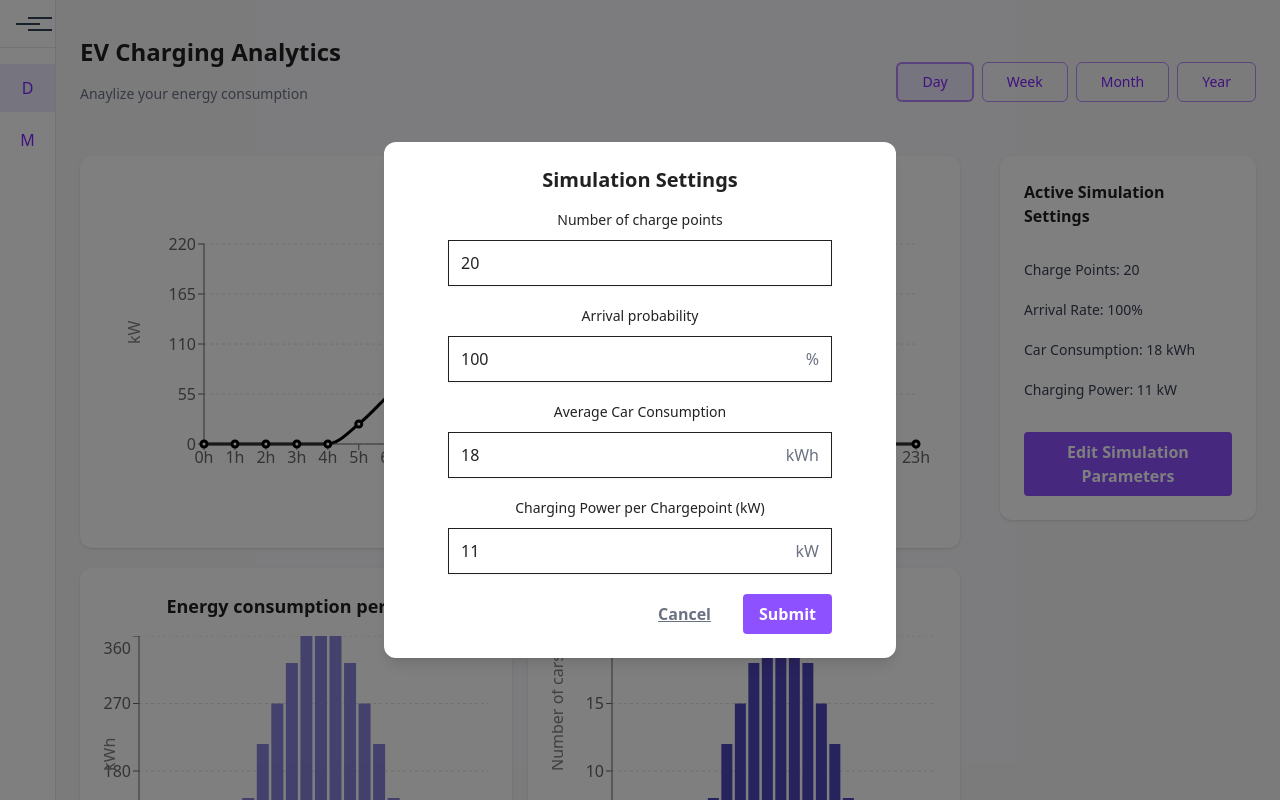
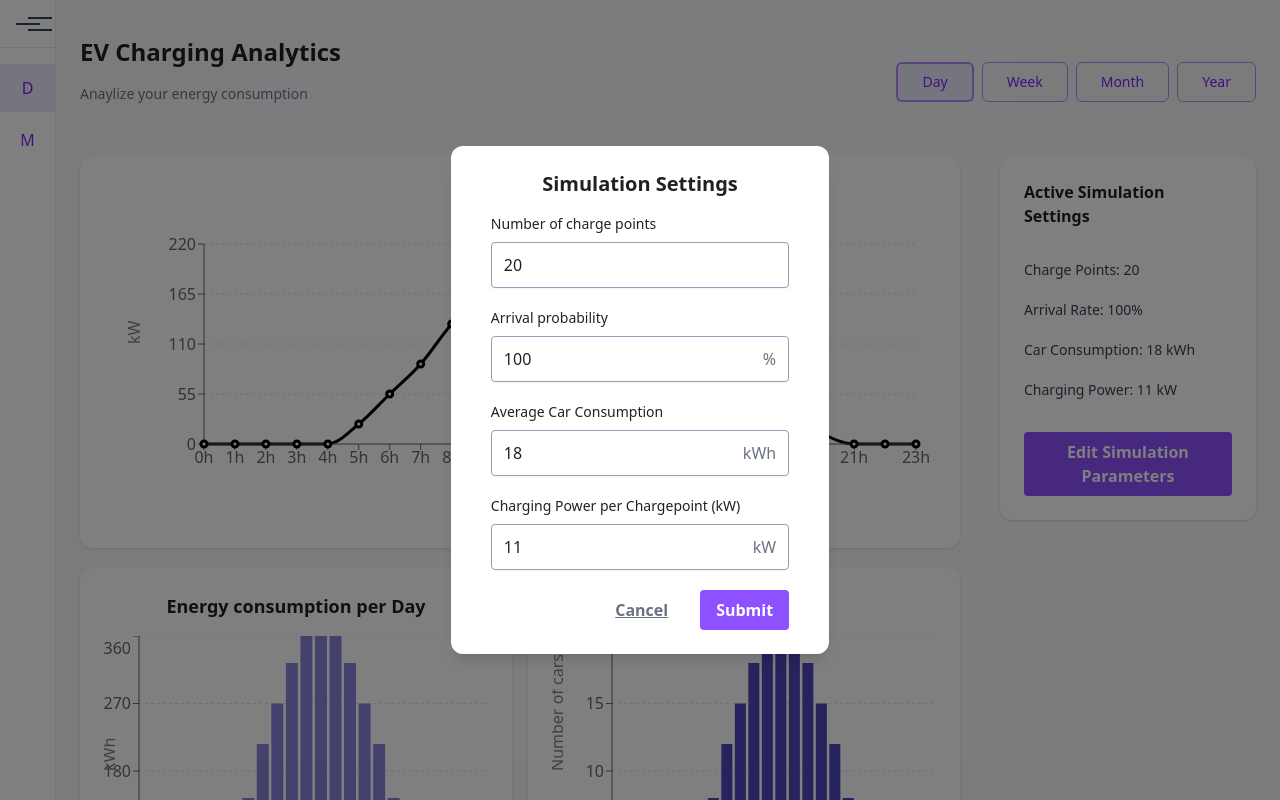
Before and after one commit to Ziva1011/EV-dashboard, a React (Vite) app: page / in a window 1280 px wide. Both pictures are taken after a click on the button "Edit Simulation Parameters". Shown: the top 800 px of the page. Built offline with nearby package versions, Linux system fonts and the light colour scheme.

Commit message:
text align, width form

```diff
--- a/src/components/Modal.tsx
+++ b/src/components/Modal.tsx
@@ -15,7 +15,7 @@ const Modal: React.FC<ModalProps> = ({ isOpen, onClose, children }) => {
       onClick={onClose} // closes when clicking the backdrop
     >
       <div
-        className="bg-white rounded-xl shadow-lg p-6 w-full max-w-lg"
+        className="bg-white rounded-xl shadow-lg p-6 w-fit max-w-lg"
         onClick={(e) => e.stopPropagation()}
       >
         {children}
--- a/src/features/SimulationForm.tsx
+++ b/src/features/SimulationForm.tsx
@@ -61,18 +61,18 @@ const SimulationForm: React.FC<SimulationFormProps> = ({
 
   return (
     <>
-      <form onSubmit={handleSubmit} className="max-w-sm mx-auto">
+      <form onSubmit={handleSubmit} className="max-w-md mx-auto px-4">
         {inputFields.map((input) => {
           const value = inputs[input.id as keyof SimulationInputs];
           return (
-            <div className="mb-5 relative">
+            <div className="mb-5 relative text-left">
               <label
                 htmlFor={input.id}
-                className="block mb-2.5 text-sm font-medium text-heading "
+                className="block mb-2 text-sm font-medium text-heading "
               >
                 {input.label}
               </label>
-              <div className="flex items-center rounded-base bg-neutral-secondary-medium border border-default-medium px-3 py-2.5 shadow-xs focus-within:ring-2 focus-within:ring-brand focus-within:border-brand">
+              <div className="flex items-center rounded-base bg-neutral-secondary-medium border rounded-sm border-slate-400 px-3 py-2.5 shadow-xs focus-within:ring-1 focus-within:ring-brand focus-within:border-brand ">
                 <input
                   type="number"
                   id={input.id}
@@ -91,7 +91,7 @@ const SimulationForm: React.FC<SimulationFormProps> = ({
           );
         })}
 
-        <div className="flex justify-end space-x-4">
+        <div className="flex justify-end space-x-4 mt-3">
           <Button variant="secondary" type="button" onClick={onClose}>
             Cancel
           </Button>
```
